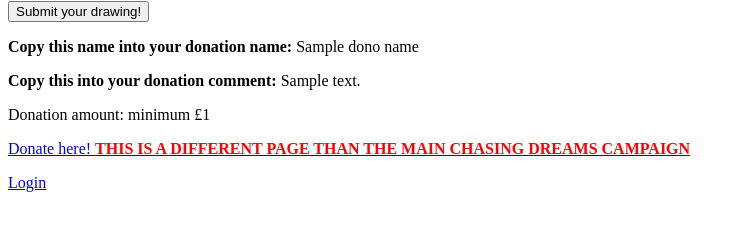
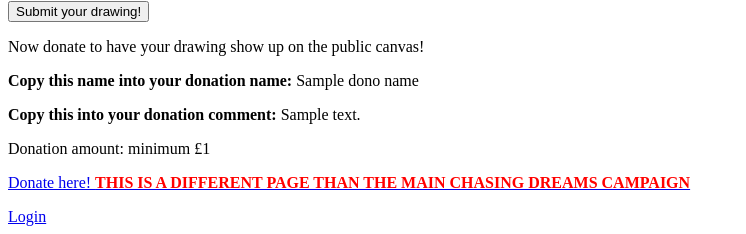
Before and after one commit to Lumenwright/community-paint-canvas, a Flask app: template template/index2.html in a window 1280 px wide. Shown: the part 731-965 px from the top of the page, without its empty margins (0-746 px from the left). Before the commit the page ends 923 px from the top, so only its background shows below. Run offline with Flask 2, Linux system fonts and the light colour scheme; the template is opened without the code that fills it: most values are stand-ins (such as "Sample title", 1, 10 or a date in 2020); data that the repository does not hold is empty; some libraries are stand-ins or nearby versions.

Commit message:
add instructions

```diff
--- a/template/index2.html
+++ b/template/index2.html
@@ -30,6 +30,7 @@
         <button id='submit_button' name='new_pixels' @click="submit">Submit your drawing!</button>
       </div>
       <div id="submit_link" style="display: hidden;">
+        <p>Now donate to have your drawing show up on the public canvas!</p>
         <p><b>Copy this name into your donation name:</b> {{ dono_name }}</p>
         <p><b>Copy this into your donation comment:</b> {{ textresponse }}</p>
         <p>Donation amount: minimum £1</p>
```
